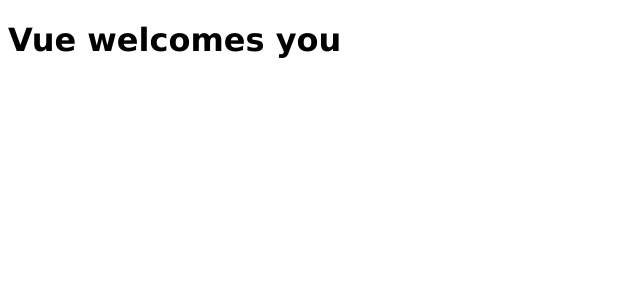
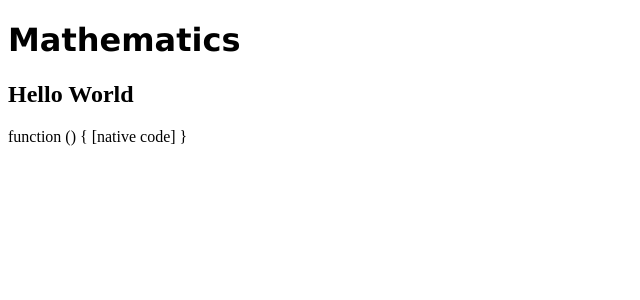
Before and after one commit to PamelaSohWY/PamelaSohWY-TGC9VueProject2Gameversion2, a Vue app in the folder game/: page / in a window 1280 px wide. Shown: the top 300 px of the page, without its empty margins (0-640 px from the left). Built offline with nearby package versions, Linux system fonts and the light colour scheme.

Commit message:
Add random number component

```diff
--- a/game/package.json
+++ b/game/package.json
@@ -8,6 +8,7 @@
     "lint": "vue-cli-service lint"
   },
   "dependencies": {
+    "bootstrap": "^4.5.3",
     "core-js": "^3.6.5",
     "vue": "^2.6.11"
   },
--- a/game/src/App.vue
+++ b/game/src/App.vue
@@ -1,17 +1,20 @@
 <template>
   <div id="app">
       <Basic></Basic>
+      <randomNumber>Random Number</randomNumber>
   </div>
 </template>
 
 <script>
 
 import Basic from "./components/Basic"
+import randomNumber from "./components/randomNumber"
 
 export default {
   name: 'App',
   components: {
-      Basic
+      Basic,
+      randomNumber
   }
 }
 </script>
--- a/game/src/components/Basic.vue
+++ b/game/src/components/Basic.vue
@@ -1,6 +1,7 @@
 <template>
   <div>
-    <h1 class="title">Vue welcomes you</h1>
+    <h1 class="title">Mathematics</h1>
+    <h2>{{message}}</h2>
   </div>
 </template>
 
--- /dev/null
+++ b/game/src/components/randomNumber.vue
@@ -0,0 +1,21 @@
+<template>
+  <div>
+    {{randomNumber}}
+  </div>
+</template>
+
+<script>
+export default {
+  methods:{
+      randomNumber: function() {
+      return Math.floor(Math.random()*(6-1+1))+1;
+  }
+}
+}
+</script>
+
+<style>
+.title {
+  font-family: Verdana;
+}
+</style>
--- a/game/src/main.js
+++ b/game/src/main.js
@@ -1,5 +1,6 @@
 import Vue from 'vue'
 import App from './App.vue'
+// import "bootstrap/dist/css/bootstrap.css"
 
 Vue.config.productionTip = false
 
```
Also changed, not shown: 2 other files (tests, documents, lock files or other folders).
